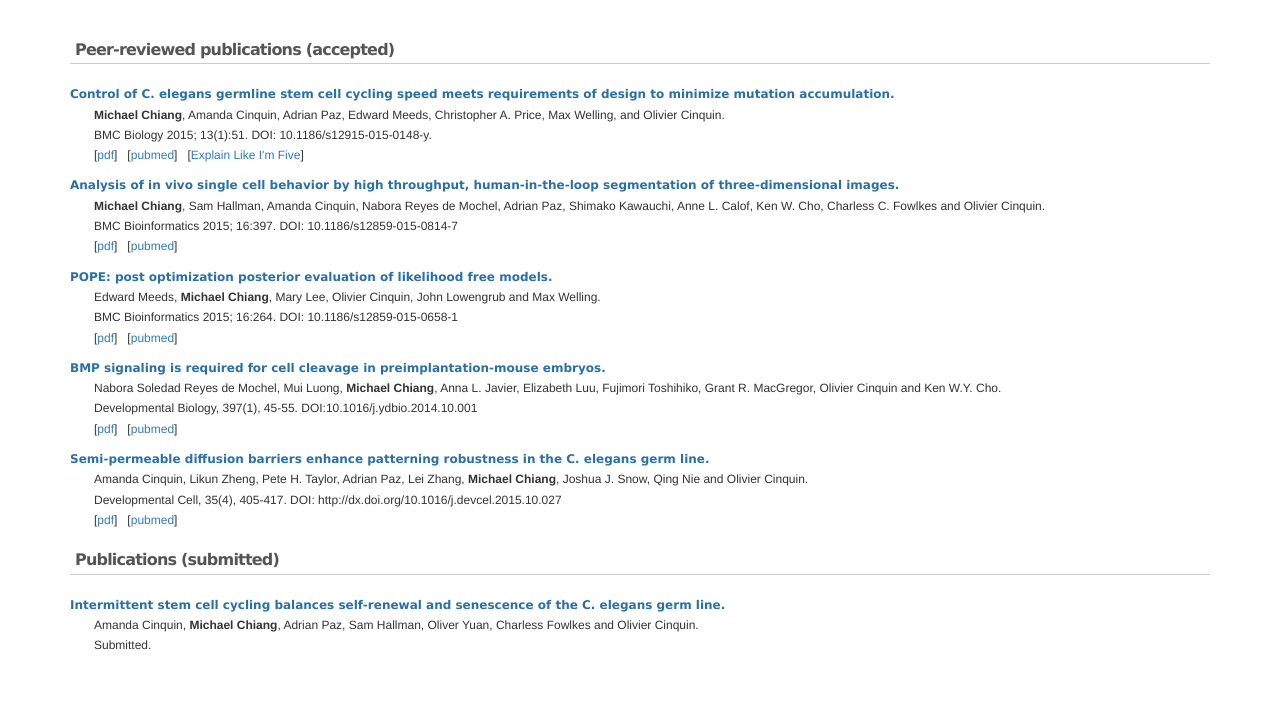
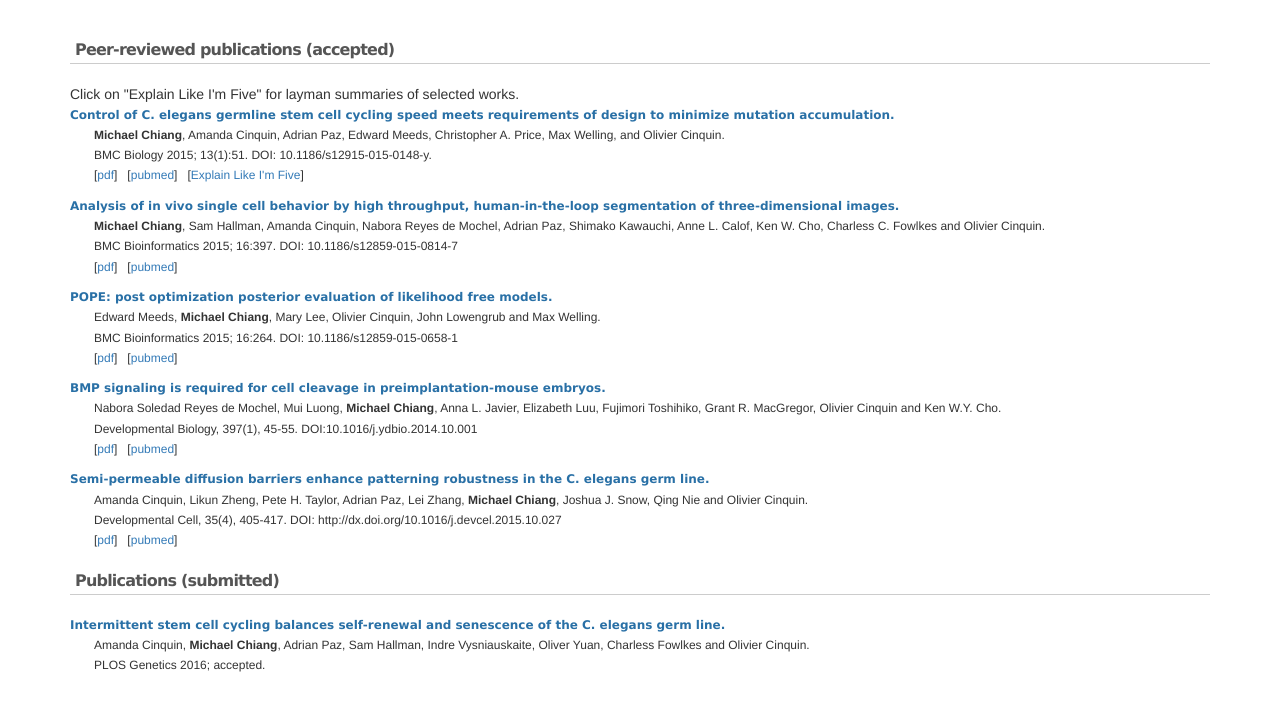
Before and after one commit to michael-chiang-mc5/michael-chiang-website-repo, a Django app: page /publications/ in a window 1280 px wide. Shown: the part 51-762 px from the top of the page. Run offline with Django 3.2, Linux system fonts and the light colour scheme; some libraries are stand-ins or nearby versions.

Commit message:
Updated publications

```diff
--- a/mySite/myContent/templates/myContent/publications.html
+++ b/mySite/myContent/templates/myContent/publications.html
@@ -13,6 +13,7 @@
 
 <div class="content">
   <div class="page-header">Peer-reviewed publications (accepted)</div>
+  Click on "Explain Like I'm Five" for layman summaries of selected works.
 
   <!-- bmc biology paper -->
   <div class="pub-title">
@@ -103,9 +104,9 @@
   </div>
   <div class="pub-source">
     Amanda Cinquin, <strong>Michael Chiang</strong>, Adrian Paz, Sam Hallman,
-    Oliver Yuan, Charless Fowlkes and Olivier Cinquin.
+    Indre Vysniauskaite, Oliver Yuan, Charless Fowlkes and Olivier Cinquin.
     <br />
-    Submitted.
+    PLOS Genetics 2016; accepted.
   </div>
   <div class="pub-link">
   </div>
```
Also changed, not shown: 1 other file.
